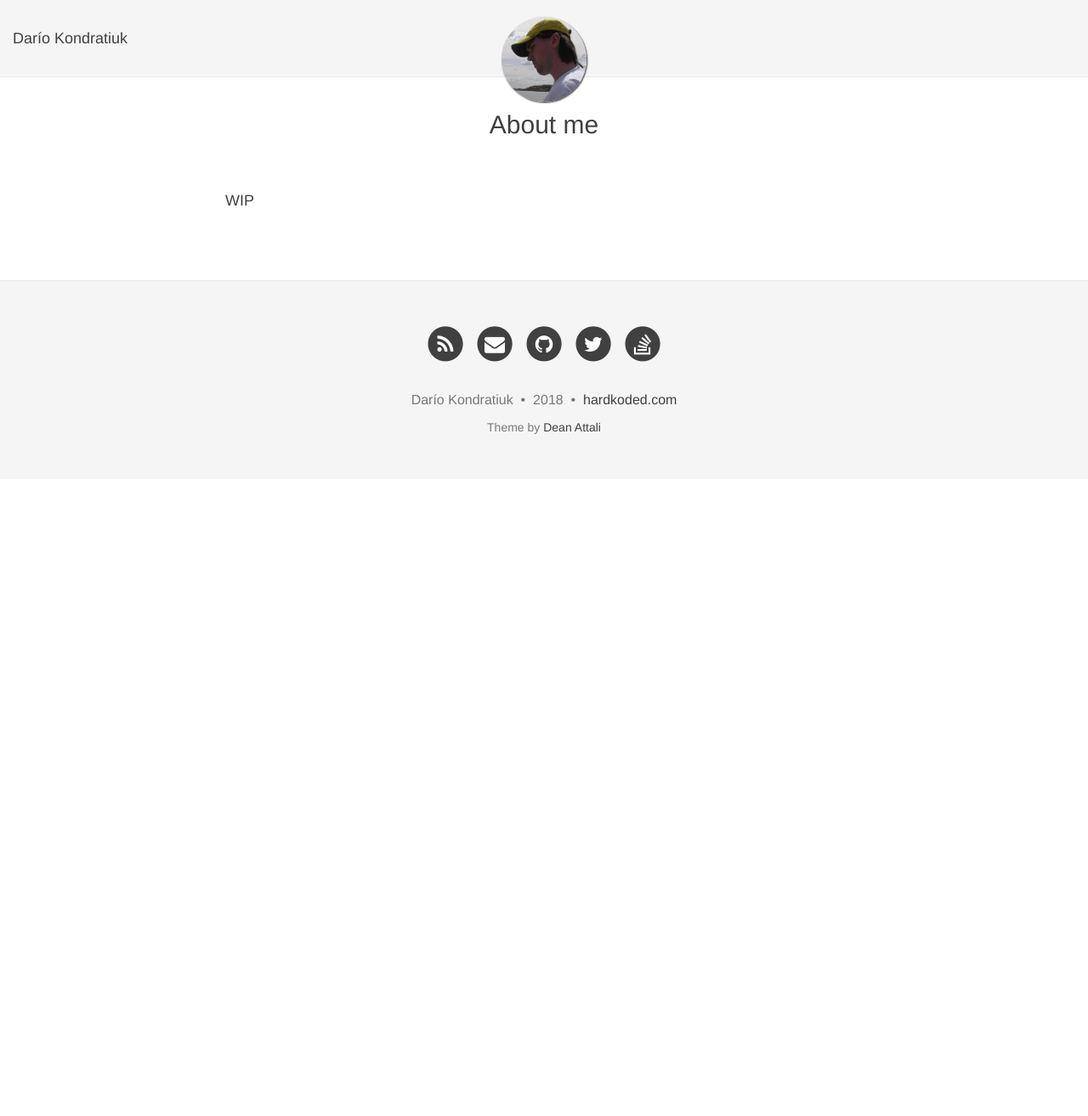
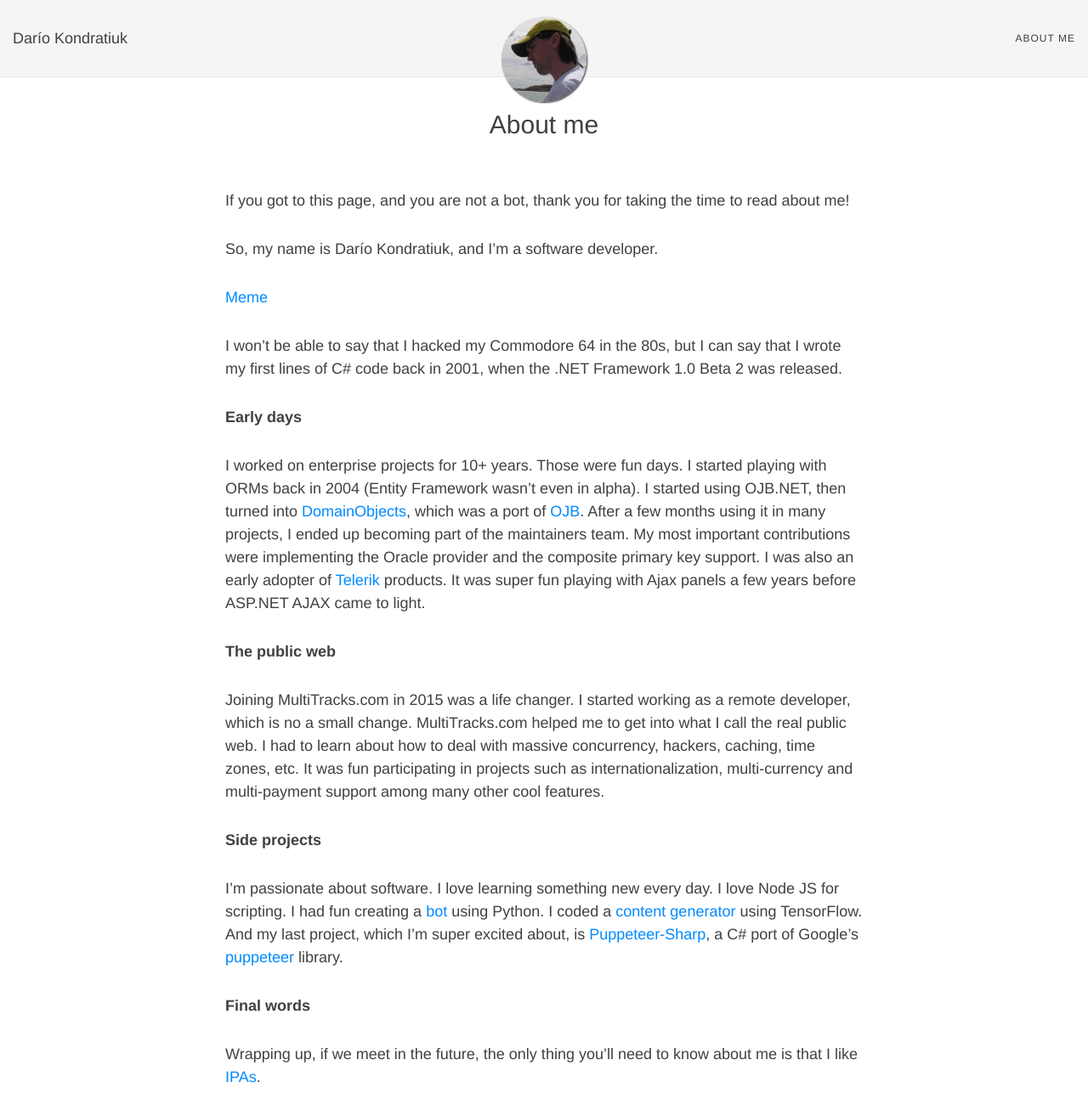
Before and after one commit to kblok/kblok.github.io, a Jekyll site: the page built from aboutme.md, in a window 1280 px wide and 1400 px high. Shown: the top 1314 px of the window at 85% size. Built offline with Jekyll 4.4.1, drawn with Linux system fonts in a browser that asks for light colours; nearby versions of some CDN libraries.

Commit message:
About me

```diff
--- a/_config.yml
+++ b/_config.yml
@@ -23,7 +23,7 @@ description: Random thoughts about .NET and coding in general
 
 # List of links in the navigation bar
 navbar-links:
-#  About Me: "aboutme"
+  About Me: "aboutme"
 
 # Image to show in the navigation bar - image must be a square (width = height)
 # Remove this parameter if you don't want an image in the navbar
--- a/aboutme.md
+++ b/aboutme.md
@@ -3,4 +3,26 @@ layout: page
 title: About me
 ---
 
-WIP
+If you got to this page, and you are not a bot, thank you for taking the time to read about me!
+
+So, my name is Darío Kondratiuk, and I’m a software developer.
+
+[Meme](https://i.imgflip.com/23gepg.jpg)
+
+I won't be able to say that I hacked my Commodore 64 in the 80s, but I can say that I wrote my first lines of C# code back in 2001, when the .NET Framework 1.0 Beta 2 was released.
+
+**Early days**
+
+I worked on enterprise projects for 10+ years. Those were fun days. I started playing with ORMs back in 2004 (Entity Framework wasn't even in alpha). I started using OJB.NET, then turned into [DomainObjects](https://sourceforge.net/projects/domainobjects/), which was a port of [OJB](https://db.apache.org/ojb/). After a few months using it in many projects, I ended up becoming part of the maintainers team. My most important contributions were implementing the Oracle provider and the composite primary key support. I was also an early adopter of [Telerik](https://www.telerik.com/) products. It was super fun playing with Ajax panels a few years before ASP.NET AJAX came to light.
+
+**The public web**
+
+Joining MultiTracks.com in 2015 was a life changer. I started working as a remote developer, which is no a small change. MultiTracks.com helped me to get into what I call the real public web. I had to learn about how to deal with massive concurrency, hackers, caching, time zones, etc. It was fun participating in projects such as internationalization, multi-currency and multi-payment support among many other cool features.
+
+**Side projects**
+
+I'm passionate about software. I love learning something new every day. I love Node JS for scripting. I had fun creating a [bot](https://github.com/kblok/TelegramBotFriend) using Python. I coded a [content generator](https://github.com/kblok/RNN-bible-generator) using TensorFlow. And my last project, which I'm super excited about, is [Puppeteer-Sharp](https://github.com/kblok/puppeteer-sharp), a C# port of Google's [puppeteer](https://github.com/GoogleChrome/puppeteer) library.
+
+**Final words**
+
+Wrapping up, if we meet in the future, the only thing you’ll need to know about me is that I like [IPAs](https://en.wikipedia.org/wiki/India_pale_ale).
```
